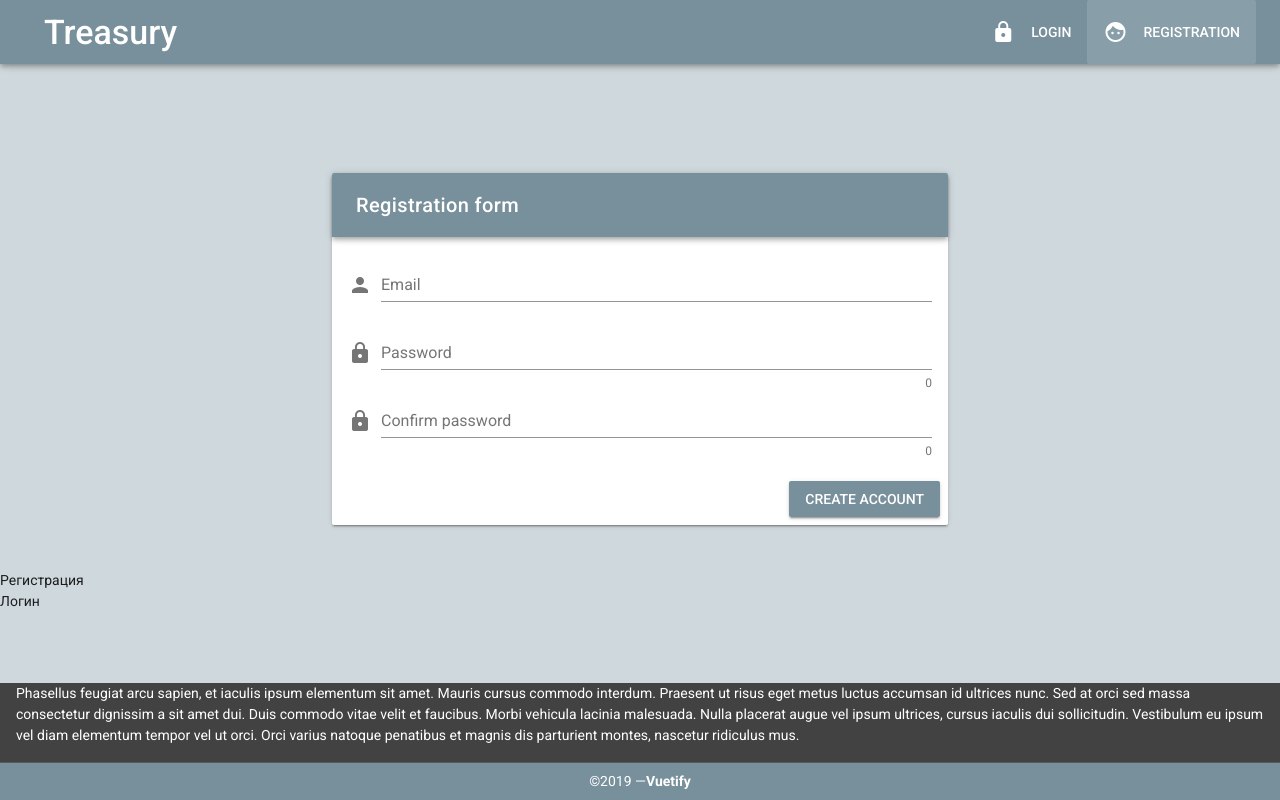
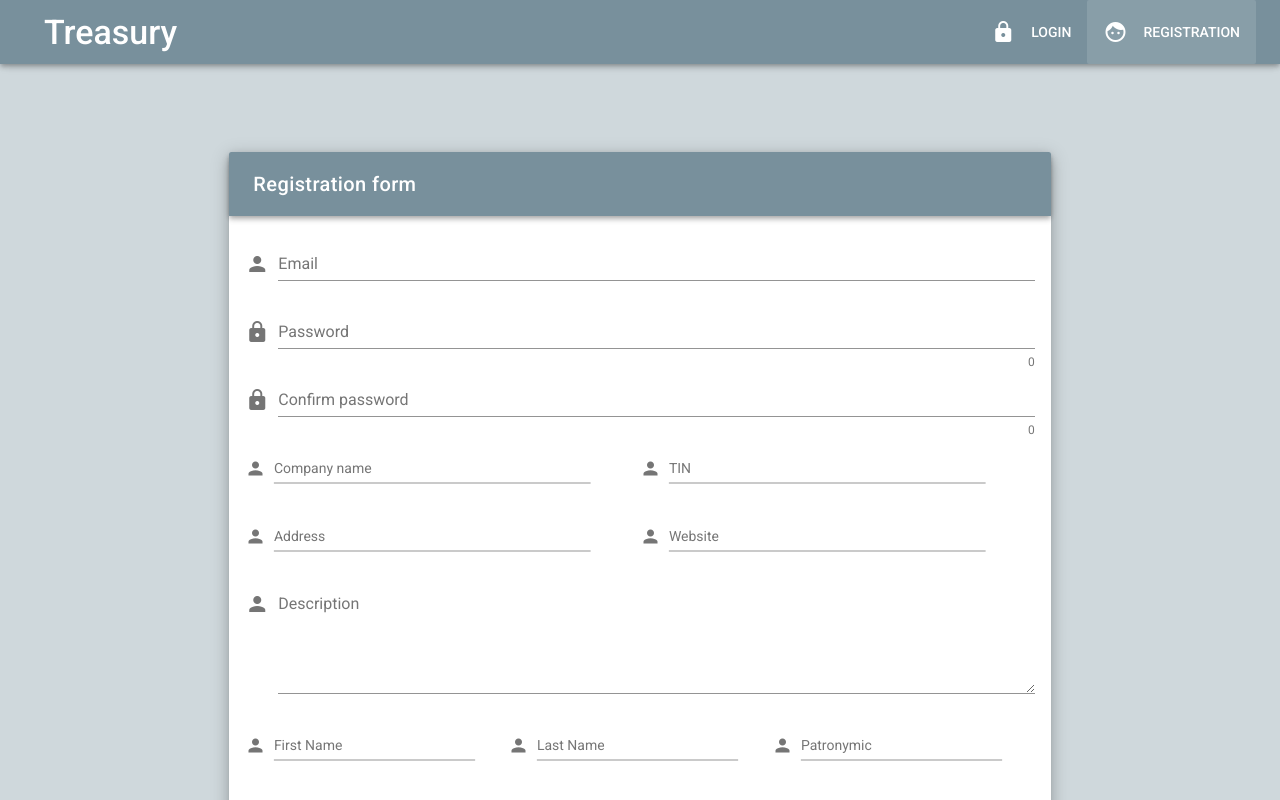
Before and after one commit to StanislavMyakishev/Vue-Cli3-proj, a Vue app: page /reg in a window 1280 px wide. Shown: the top 800 px of the page. Built offline with nearby package versions, Linux system fonts and the light colour scheme.

Commit message:
OrganizationIngo added

```diff
--- a/src/components/Auth/Login.vue
+++ b/src/components/Auth/Login.vue
@@ -76,14 +76,15 @@
                     const user = {
                         username: this.email,
                         password: this.password
-                    }
+                    };
                     axios.post('http://127.0.0.1:8081/api/login/', user)
                         .then(response => {
                             this.$root.$emit('authorized', {...user, token: response.data.token})
                         })
                         .catch(error => {
                             console.log(error);
-                        })
+                        });
+                    this.$router.push('/')
                 }
             }
         }
--- a/src/components/Auth/Registration.vue
+++ b/src/components/Auth/Registration.vue
@@ -2,8 +2,10 @@
     <v-content>
         <v-container fluid fill-height>
             <v-layout align-center justify-center>
-                <v-flex xs12 sm8 md6>
-                    <v-card>
+                <v-flex xs12 sm8 md8>
+                    <v-card
+                            class="elevation-10"
+                    >
                         <v-toolbar
                                 dark color="primary"
                         >
@@ -41,6 +43,83 @@
                                         v-model="confirmPassword"
                                         :rules="confirmPasswordRules"
                                 ></v-text-field>
+                                <v-layout row wrap>
+                                    <v-text-field
+                                            prepend-icon="person"
+                                            class="compact-form"
+                                            name="companyname"
+                                            label="Company name"
+                                            type="text"
+                                            v-model="companyname"
+                                    ></v-text-field>
+                                    <v-text-field
+                                            prepend-icon="person"
+                                            name="taxnumber"
+                                            class="compact-form"
+                                            label="TIN"
+                                            type="text"
+                                            v-model="TIN"
+                                    ></v-text-field>
+                                </v-layout>
+                                <v-layout row wrap>
+                                    <v-text-field
+                                            prepend-icon="person"
+                                            class="compact-form"
+                                            name="address"
+                                            label="Address"
+                                            type="text"
+                                            v-model="address"
+                                    ></v-text-field>
+                                    <v-text-field
+                                            prepend-icon="person"
+                                            name="website"
+                                            class="compact-form"
+                                            label="Website"
+                                            type="text"
+                                            v-model="website"
+                                    ></v-text-field>
+                                </v-layout>
+                                <v-textarea
+                                        prepend-icon="person"
+                                        name="description"
+                                        label="Description"
+                                        type="text"
+                                        v-model="description">
+
+                                </v-textarea>
+                                <v-layout row wrap>
+                                    <v-text-field
+                                            prepend-icon="person"
+                                            class="compact-form"
+                                            name="first_name"
+                                            label="First Name"
+                                            type="text"
+                                            v-model="first_name"
+                                    ></v-text-field>
+                                    <v-text-field
+                                            prepend-icon="person"
+                                            name="last_name"
+                                            class="compact-form"
+                                            label="Last Name"
+                                            type="text"
+                                            v-model="last_name"
+                                    ></v-text-field>
+                                    <v-text-field
+                                            prepend-icon="person"
+                                            name="patronymic"
+                                            class="compact-form"
+                                            label="Patronymic"
+                                            type="text"
+                                            v-model="patronymic"
+                                    ></v-text-field>
+                                </v-layout>
+                                <v-text-field
+                                        prepend-icon="person"
+                                        name="position"
+                                        label="Position"
+                                        type="text"
+                                        v-model="position"
+                                ></v-text-field>
                             </v-form>
                         </v-card-text>
                         <v-card-actions>
@@ -55,27 +134,25 @@
                 </v-flex>
             </v-layout>
         </v-container>
-    <div v-if="authorized">
-        <div class="icon">Мои заказы</div>
-        <div class="icon">Личный кабинет</div>
-        <div class="icon">Что-то еще личное</div>
-    </div>
-    <div v-else>
-        <div class="icon">Регистрация</div>
-        <div class="icon">Логин</div>
-    </div>
     </v-content>
-
 </template>
 
 <script>
     import axios from 'axios'
-
     export default {
         data() {
             return {
                 email: '',
                 password: '',
+                companyname: '',
+                TIN: '',
+                address: '',
+                website: '',
+                description: '',
+                first_name: '',
+                last_name: '',
+                patronymic: '',
+                position: '',
                 valid: false,
                 confirmPasswrod: '',
                 emailRules: [
@@ -96,25 +173,33 @@
             onSubmit(){
                 if (this.$refs.form.validate()) {
                     const user = {
-                        username: this.email,
-                        password: this.password
-                    }
-
-                    // Можно будет добавть визуальщину или переход в лк при регистрации, пока этого нема
-                    axios.post('http://127.0.0.1:8081/api/registration/', user)
-                        .then(response => {
-                            if (response.code === '200') {
-                                // alert("User added to database")
-                                this.$root.$emit('authorized', {...user, token: response.data.token})
-                            } else {
-                                throw new Error('Some error occured')
-                            }
-                        })
+                        email: this.email,
+                        password: this.password,
+                        name: this.companyname,
+                        itn: this.TIN,
+                        address: this.address,
+                        website: this.website,
+                        description: this.description,
+                        first_name: this.first_name,
+                        last_name: this.last_name,
+                        patronymic: this.patronymic,
+                        position: this.position
+                    };
+                    axios.post('http://127.0.0.1:8081/api/organizations/', user)
+                        .then(response => console.log(response))
                         .catch(error => {
-                            alert(error);
-                        })
+                            console.log(error);
+                        });
+                    this.$router.push('/login')
                 }
             }
         }
     }
 </script>
+
+<style>
+    .compact-form {
+        transform: scale(0.875);
+        transform-origin: left;
+    }
+</style>
--- a/src/components/Home.vue
+++ b/src/components/Home.vue
@@ -39,7 +39,6 @@
                                 <v-card
                                         color="blue-grey lighten-4"
                                         class="align-center"
-                                        height="200"
                                         @click="showCategory(item.id)"
                                 >
                                     <v-card-title
--- a/src/components/Items/NewItem.vue
+++ b/src/components/Items/NewItem.vue
@@ -18,12 +18,12 @@
                                     required
 
                             ></v-text-field>
-                            <v-text-field
+                            <v-textarea
                                     v-model="descr"
                                     label="Description"
                                     :rules="descrRules"
                                     required
-                            ></v-text-field>
+                            ></v-textarea>
                             <v-select
                                     v-model="select"
                                     :items="items"
@@ -85,20 +85,22 @@
                     const order = {
                         name: this.name,
                         description: this.descr,
-                        field: this.select
-                    }
-
+                        category: this.select,
+                        customer_id: 2,
+                    };
+                    //Ошибка 401 (unauthorized) + Uncaught (in promise) Error: Request failed with status code 401
                     this.$root.$emit('newItem', order);
                     axios.post('http://127.0.0.1:8081/api/orders/', order)
-                        .then(response => {
-                            // Add some logiccccc
-                        })
+                        .then(response => console.log(response))
+                        .catch(error => {
+                            console.log(error);
+                        });
                 }
             },
             clear() {
-                this.name = ''
-                this.descr = ''
-                this.select = null
+                this.name = '',
+                this.descr = '',
+                this.select = null,
                 this.checkbox = false
             }
         }
--- a/src/components/Items/OrderCategory.vue
+++ b/src/components/Items/OrderCategory.vue
@@ -2,7 +2,7 @@
     <v-container>
         <v-layout>
             <v-flex xs12 sm6 offset-sm3>
-                <h1 class="text--secondary mb-3">My orders</h1>
+                <h1 class="text--secondary mb-3">Here must be title of Category</h1>
                 <!--<ul>-->
                     <!--<li v-for="(order, index) in orders" :key="index">ID : {{ order.id }}</li>-->
                 <!--</ul>-->
@@ -78,13 +78,15 @@
         },
         methods: {
             async showOrders(category) {
+
                 const response = await axios.get('http://127.0.0.1:8081/api/orders/');
                 console.log('1', response);
                 this.orders = response.data.filter(element => element.category === this.categoryDict[category][0]);
                 console.log('2', this.orders);
                 return this.orders
 
-            }
+            },
+
         },
     }
 </script>
--- /dev/null
+++ b/src/components/User/OrganizationInfo.vue
@@ -0,0 +1,53 @@
+<template>
+    <v-content>
+        <v-container fluid fill-height>
+            <v-layout align-center justify-center row>
+                <v-flex xs12 sm12 md10>
+                    <v-card>
+                        <v-toolbar dark color="primary">
+                            {{organization.name}}
+                        </v-toolbar>
+                        <v-card-title>
+                            TIN: {{organization.itn}}
+                        </v-card-title>
+                        <v-divider></v-divider>
+                        <v-card-title>
+                            {{organization.description}}
+                        </v-card-title>
+                        <v-divider></v-divider>
+                        <v-card-title>
+                            Website: {{organization.website}}
+                        </v-card-title>
+                        <v-divider></v-divider>
+                        <v-card-title>
+                            {{organization.address}}
+                        </v-card-title>
+                    </v-card>
+                </v-flex>
+            </v-layout>
+        </v-container>
+    </v-content>
+</template>
+
+<script>
+    import axios from 'axios'
+    export default {
+        props: ['id'],
+        data() {
+            return {
+                organization: []
+            }
+        },
+        created() {
+            axios.get('http://127.0.0.1:8081/api/organizations/2/')
+                .then(response => response.data)
+                .then(data => {
+                    this.organization = data;
+                });
+        }
+        //    ДОБАВИТЬ ОТЗЫВЫ
+    }
+</script>
+
+<style scoped>
+</style>
--- a/src/router/index.js
+++ b/src/router/index.js
@@ -8,6 +8,7 @@ import Orders from '@/components/User/Orders'
 import Login from '@/components/Auth/Login'
 import Registration from '@/components/Auth/Registration'
 import OrderCategory from '@/components/Items/OrderCategory'
+import OrganizationInfo from '@/components/User/OrganizationInfo'
 
 Vue.use(Router);
 
@@ -52,7 +53,13 @@ export default new Router({
             path: '/test',
             name: 'test',
             component: OrderCategory
-        }
+        },
+        {
+            path: '/organization',
+            // props: true,
+            name: 'organization',
+            component: OrganizationInfo
+        },
     ],
     mode: 'history'
 })
```
